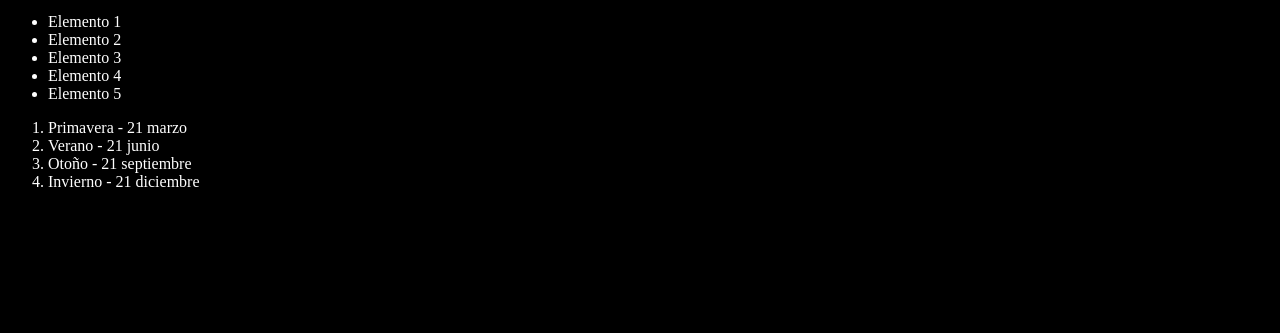
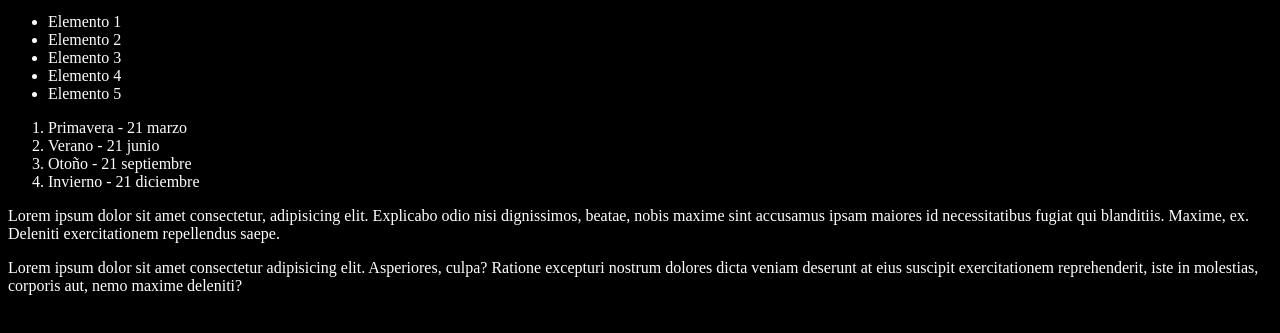
Before and after one commit to aprendizsw/youtube-git, a plain HTML site: page index.html in a window 1280 px wide. Shown: the part 101-434 px from the top of the page. Drawn offline with Linux system fonts and the light colour scheme.

Commit message:
Agregando 2 párrafos

```diff
--- a/index.html
+++ b/index.html
@@ -26,6 +26,18 @@
       <li>Otoño - 21 septiembre</li>
       <li>Invierno - 21 diciembre</li>
     </ol>
+    <p>
+      Lorem ipsum dolor sit amet consectetur, adipisicing elit. Explicabo odio
+      nisi dignissimos, beatae, nobis maxime sint accusamus ipsam maiores id
+      necessitatibus fugiat qui blanditiis. Maxime, ex. Deleniti exercitationem
+      repellendus saepe.
+    </p>
+    <p>
+      Lorem ipsum dolor sit amet consectetur adipisicing elit. Asperiores,
+      culpa? Ratione excepturi nostrum dolores dicta veniam deserunt at eius
+      suscipit exercitationem reprehenderit, iste in molestias, corporis aut,
+      nemo maxime deleniti?
+    </p>
     <script src="index.js"></script>
   </body>
 </html>
```
